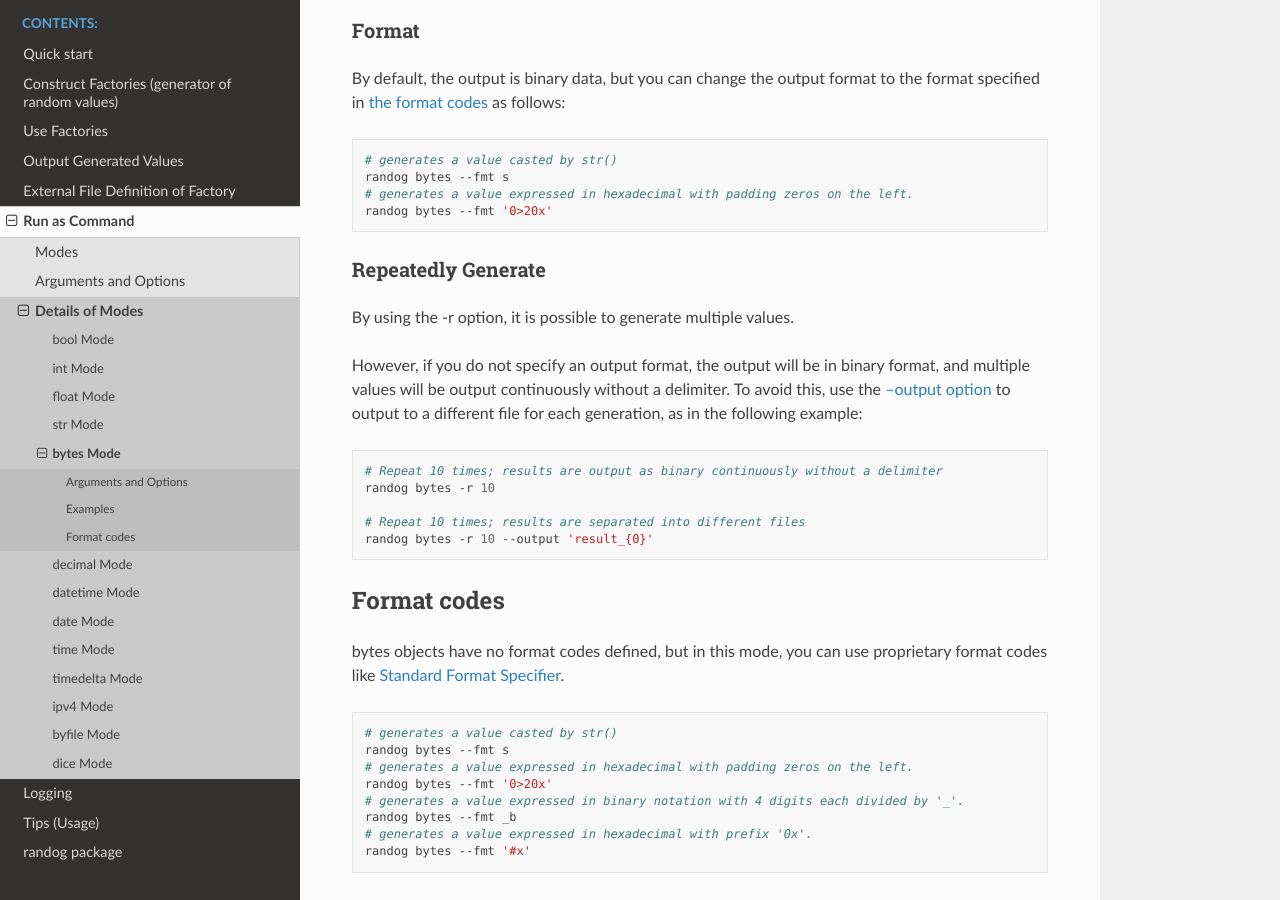
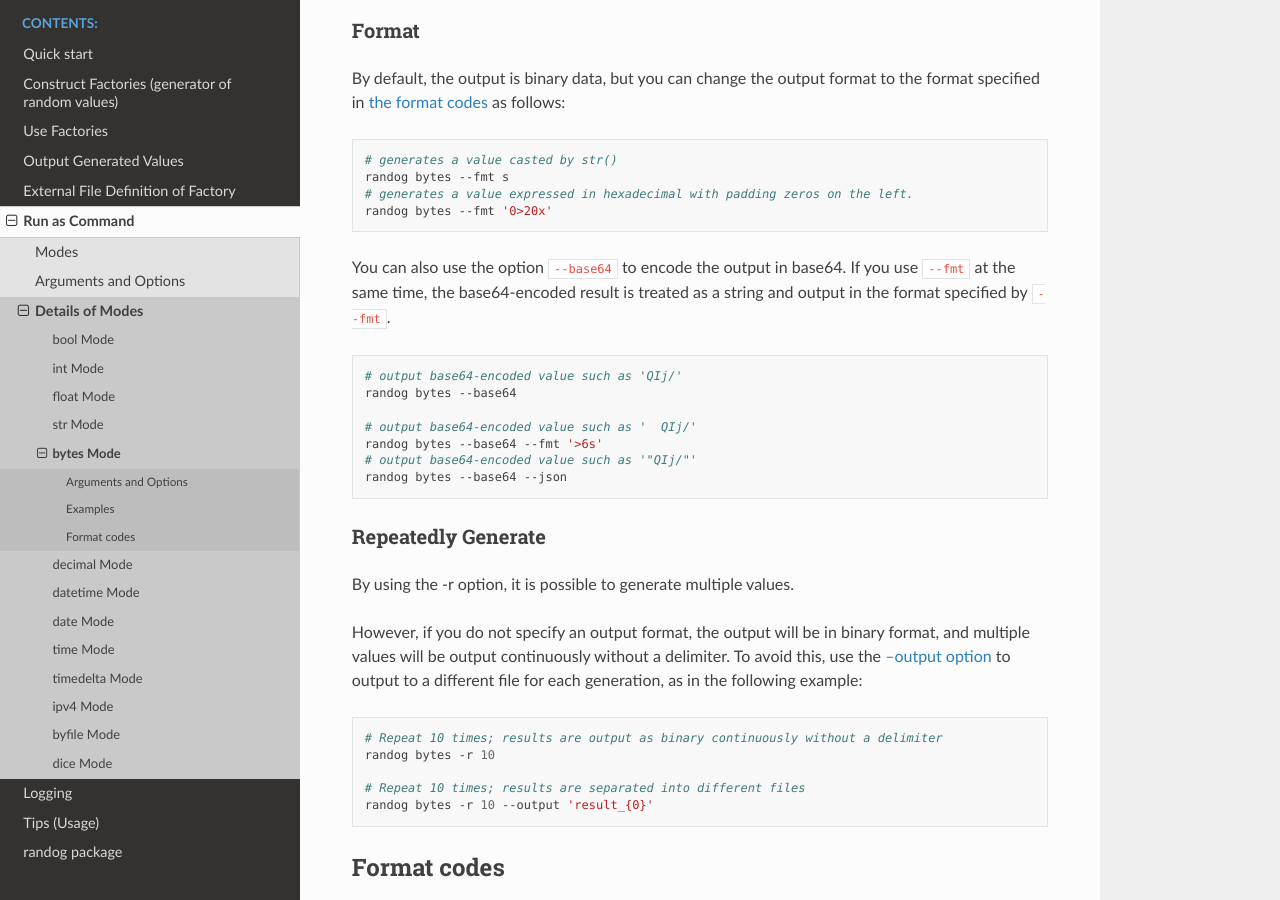
Before and after one commit to unaguna/random-obj-generator, a Sphinx documentation site: the page built from sphinx/source/doc.as_command.bytes.rst, in a window 1280 px wide and 900 px high, scrolled down 1408 px. Built offline with Sphinx 7.4.7 and the Read the Docs theme 3.1.0, drawn with Linux system fonts in a browser that asks for light colours.

Commit message:
📝 option --base64 in byte mode

```diff
--- a/sphinx/source/doc.as_command.bytes.rst
+++ b/sphinx/source/doc.as_command.bytes.rst
@@ -68,6 +68,18 @@ By default, the output is binary data, but you can change the output format to t
     # generates a value expressed in hexadecimal with padding zeros on the left.
     randog bytes --fmt '0>20x'
 
+You can also use the option :code:`--base64` to encode the output in base64. If you use :code:`--fmt` at the same time, the base64-encoded result is treated as a string and output in the format specified by :code:`--fmt`.
+
+.. code-block:: shell
+
+    # output base64-encoded value such as 'QIj/'
+    randog bytes --base64
+
+    # output base64-encoded value such as '  QIj/'
+    randog bytes --base64 --fmt '>6s'
+    # output base64-encoded value such as '"QIj/"'
+    randog bytes --base64 --json
+
 
 Repeatedly Generate
 ~~~~~~~~~~~~~~~~~~~
```
Also changed, not shown: 1 other file.
